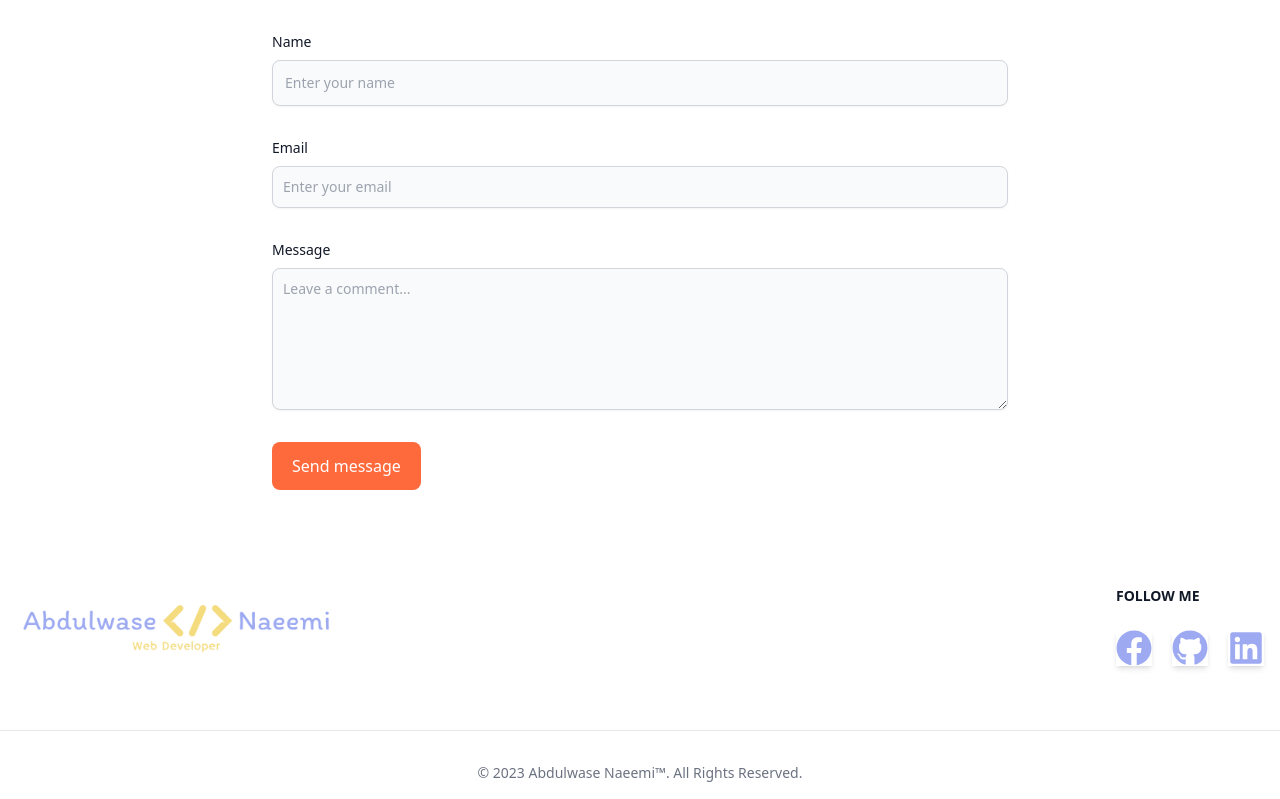
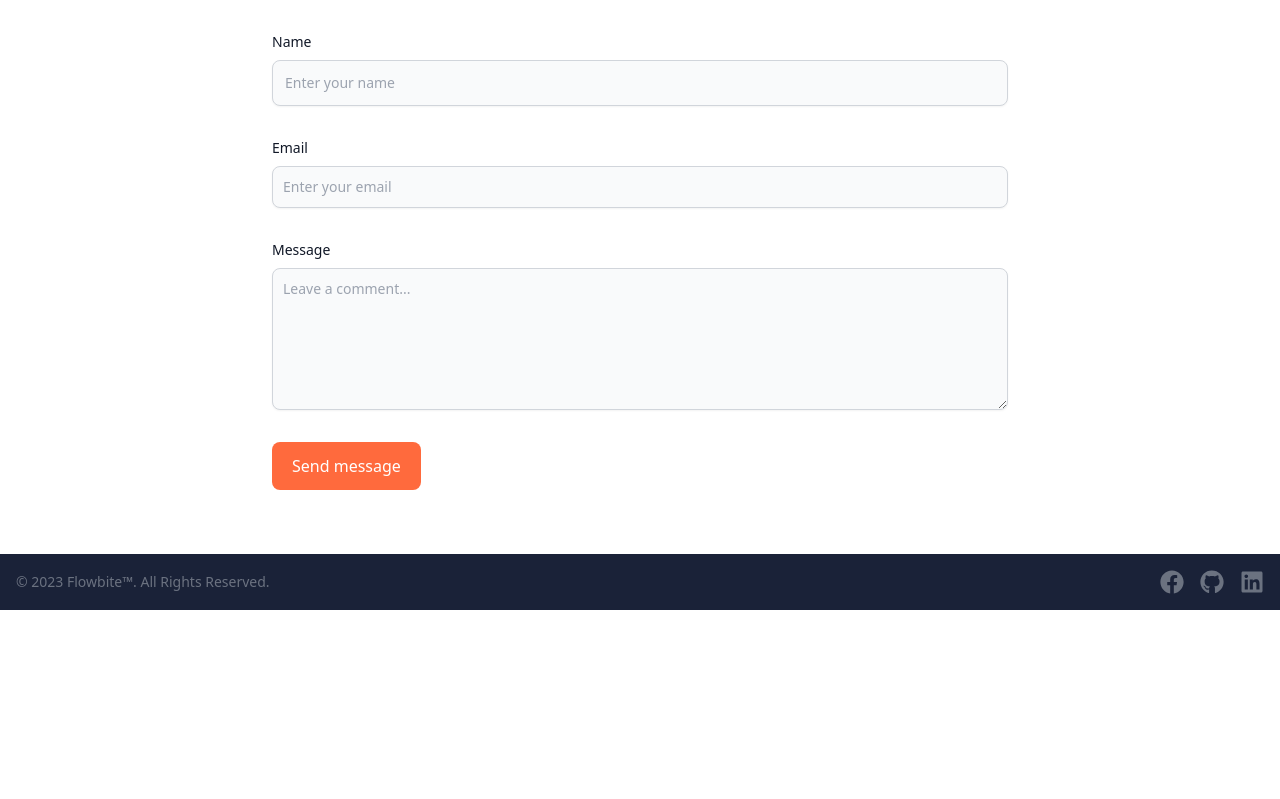
Before and after one commit to Naeemi7/portfolio, a React (Vite) app: page / in a window 1280 px wide. Shown: the part 856-1655 px from the top of the page. After the commit the page ends 1466 px from the top, so only its background shows below. Built offline with nearby package versions, Linux system fonts and the light colour scheme.

Commit message:
bug fixed

```diff
--- a/src/components/Footer.jsx
+++ b/src/components/Footer.jsx
@@ -1,65 +1,37 @@
 import { FaFacebook, FaGithub, FaLinkedin } from "react-icons/fa";
-import logo from "../assets/images/footer/logo.png";
 
 function Footer() {
-  const SocialMediaLink = ({ href, icon, srText }) => (
-    <li>
-      <a
-        href={href}
-        target="_blank"
-        rel="noopener noreferrer"
-        className="text-h2Color hover:text-gray-900 dark:hover:text-h1Color flex items-center space-x-2"
-      >
-        {icon}
-        <span className="sr-only">{srText}</span>
-      </a>
-    </li>
-  );
-
   return (
-    <footer className="bg-white dark:bg-primary">
-      <div className="mx-auto w-full max-w-screen-xl p-4 py-6 lg:py-8 flex flex-col md:flex-row md:justify-between">
-        <div className="mb-6 md:mb-0 flex items-center md:order-1 order-2">
-          <a href="https://flowbite.com/" className="flex items-center">
-            <img
-              src={logo}
-              className="h-14 w-auto max-w-xs"
-              alt="FlowBite Logo"
-            />
-          </a>
-        </div>
-        <div className="md:order-2 order-1">
-          <h2 className="mb-6 text-sm font-semibold text-gray-900 uppercase dark:text-white">
-            Follow Me
-          </h2>
-          <ul className="text-gray-500 dark:text-gray-400 font-medium flex space-x-5 sm:justify-center sm:mt-0">
-            <SocialMediaLink
-              href="#"
-              icon={<FaFacebook className="w-9 h-9 shadow-md" />}
-              srText="Facebook page"
-            />
-            <SocialMediaLink
-              href="https://github.com/Naeemi7"
-              icon={<FaGithub className="w-9 h-9 shadow-md" />}
-              srText="GitHub account"
-            />
-            <SocialMediaLink
-              href="https://www.linkedin.com/in/abdulwase-naeemi/"
-              icon={<FaLinkedin className="w-9 h-9 shadow-md" />}
-              srText="LinkedIn account"
-            />
-          </ul>
-        </div>
-      </div>
-      <hr className="my-6 border-gray-200 sm:mx-auto dark:border-gray-700 lg:my-8" />
-      <div className="flex items-center justify-center">
-        <span className="text-sm text-gray-500 dark:text-gray-400 mb-4">
+    <footer className="bg-primary border-gray-200 dark:bg-primary">
+      <div className="w-full mx-auto max-w-screen-xl p-4 md:flex md:items-center md:justify-between">
+        <span className="text-sm text-gray-500 sm:text-center dark:text-gray-400">
           © 2023{" "}
-          <a href="#" className="hover:underline">
-            Abdulwase Naeemi™
+          <a href="https://flowbite.com/" className="hover:underline">
+            Flowbite™
           </a>
           . All Rights Reserved.
         </span>
+
+        <div className="flex items-center mt-3 md:mt-0">
+          <a
+            href="#"
+            className="text-gray-500 hover:text-gray-700 mr-4 text-xl md:text-2xl"
+          >
+            <FaFacebook />
+          </a>
+          <a
+            href="#"
+            className="text-gray-500 hover:text-gray-700 mr-4 text-xl md:text-2xl"
+          >
+            <FaGithub />
+          </a>
+          <a
+            href="#"
+            className="text-gray-500 hover:text-gray-700 text-xl md:text-2xl"
+          >
+            <FaLinkedin />
+          </a>
+        </div>
       </div>
     </footer>
   );
```
